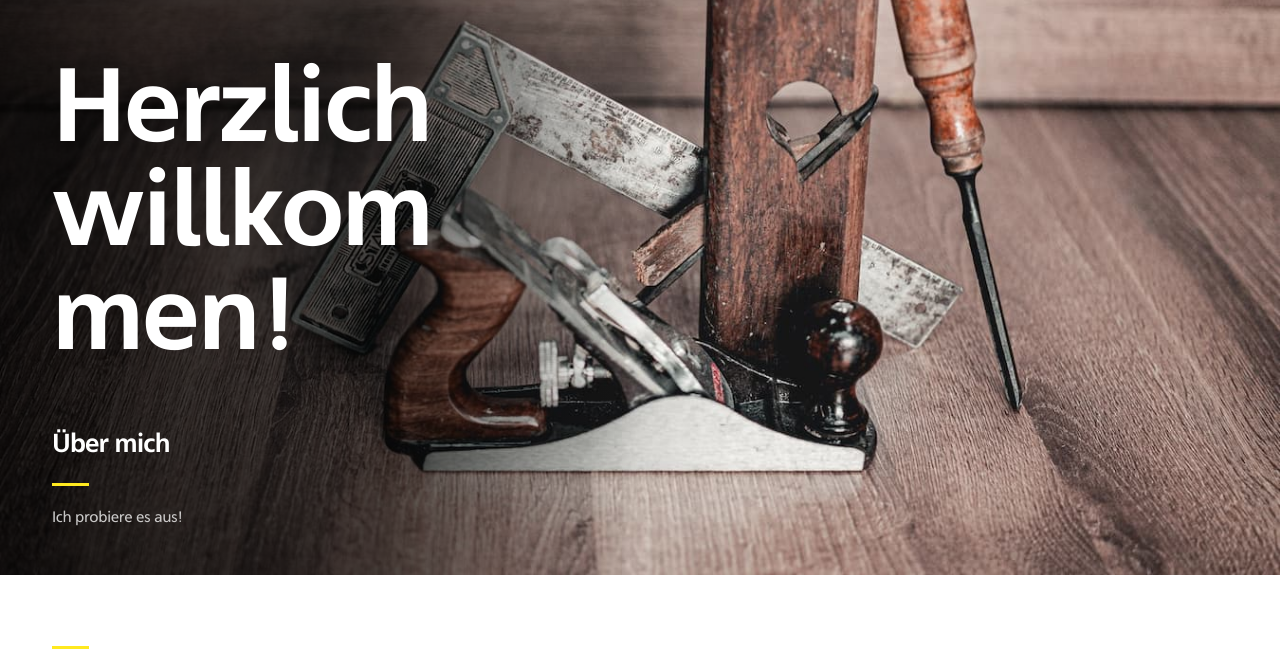
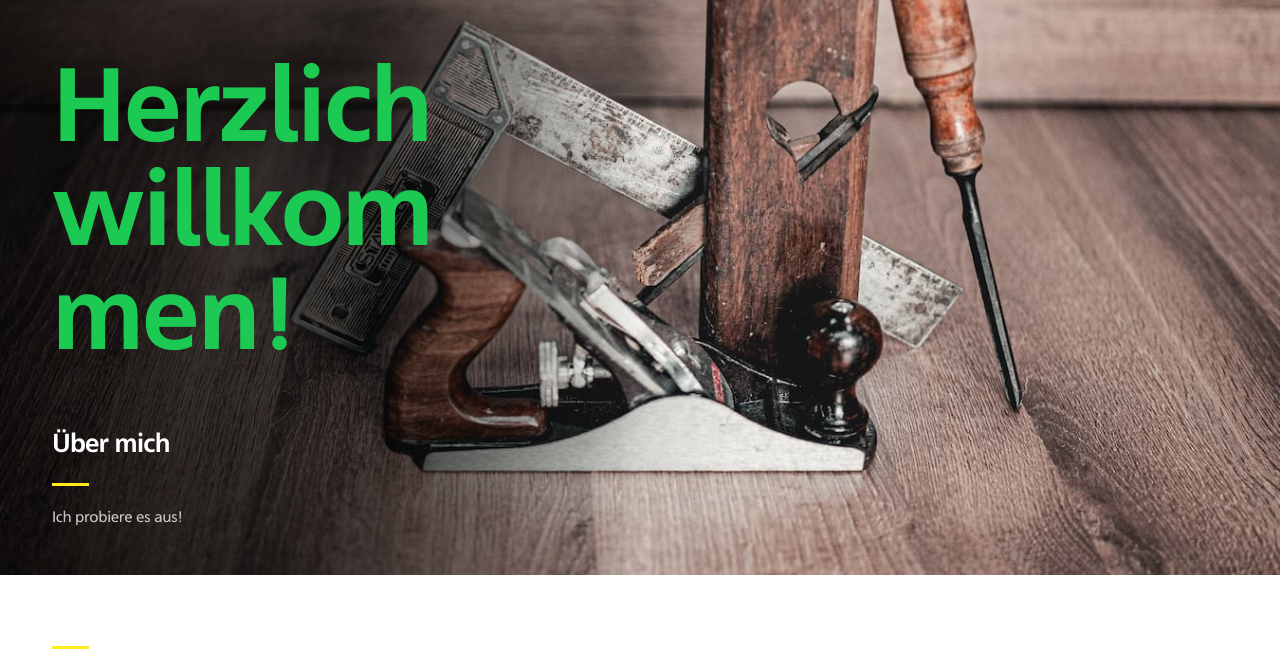
Before and after one commit to ALEXBTA/ALEXBTA.github.io, a plain HTML site: page index.html in a window 1280 px wide. Shown: the part 225-889 px from the top of the page. Drawn offline with Linux system fonts and the light colour scheme.

Commit message:
#text07 Farbe geändert

```diff
--- a/style.css
+++ b/style.css
@@ -213,7 +213,7 @@ p .li {
 }
 
 #text07 {
-    color: #ffffff;
+    color: #1cc953;
     font-family: 'aganbold', sans-serif;
     letter-spacing: -0.15rem;
     width: 100%;
```
